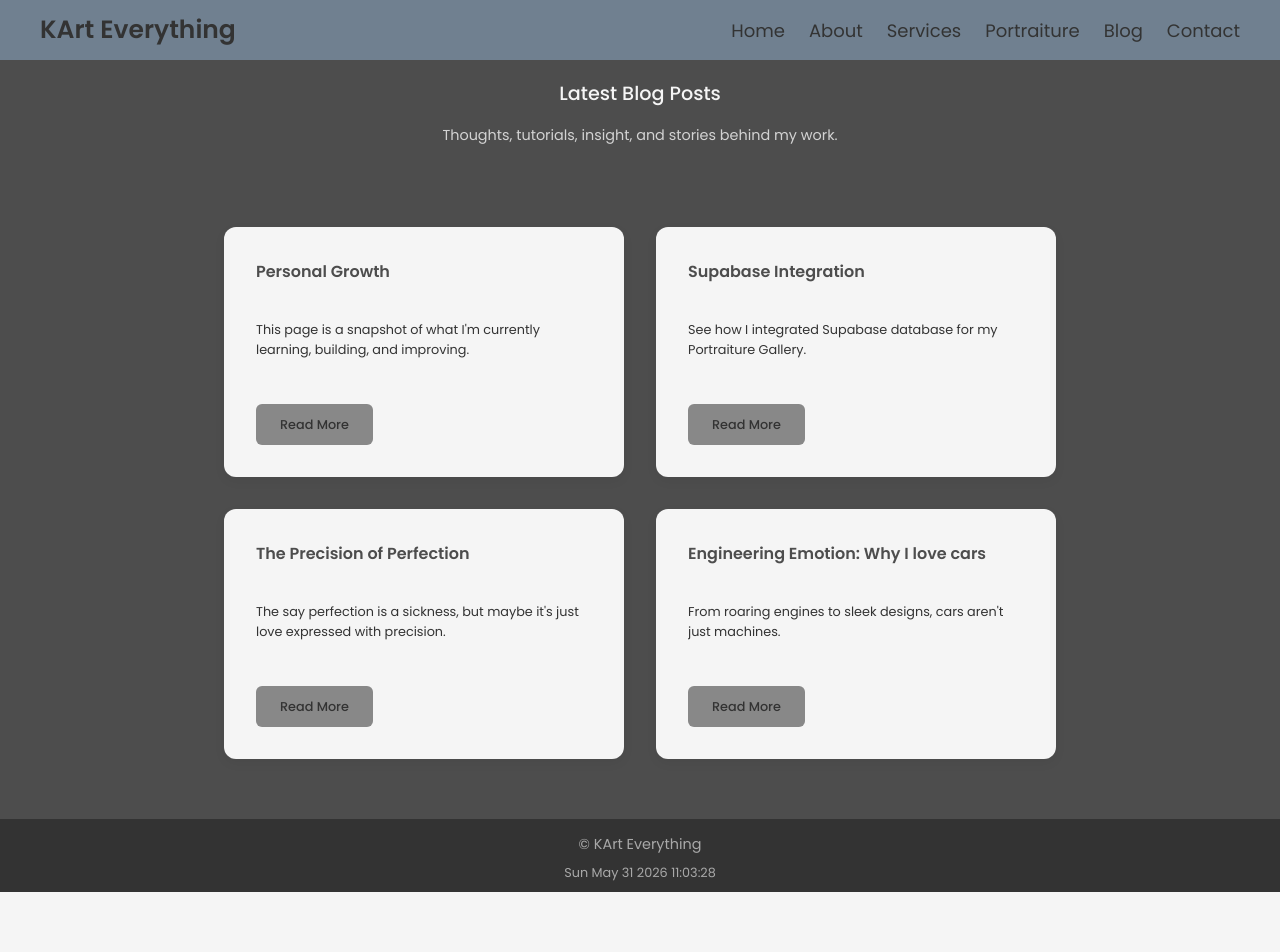
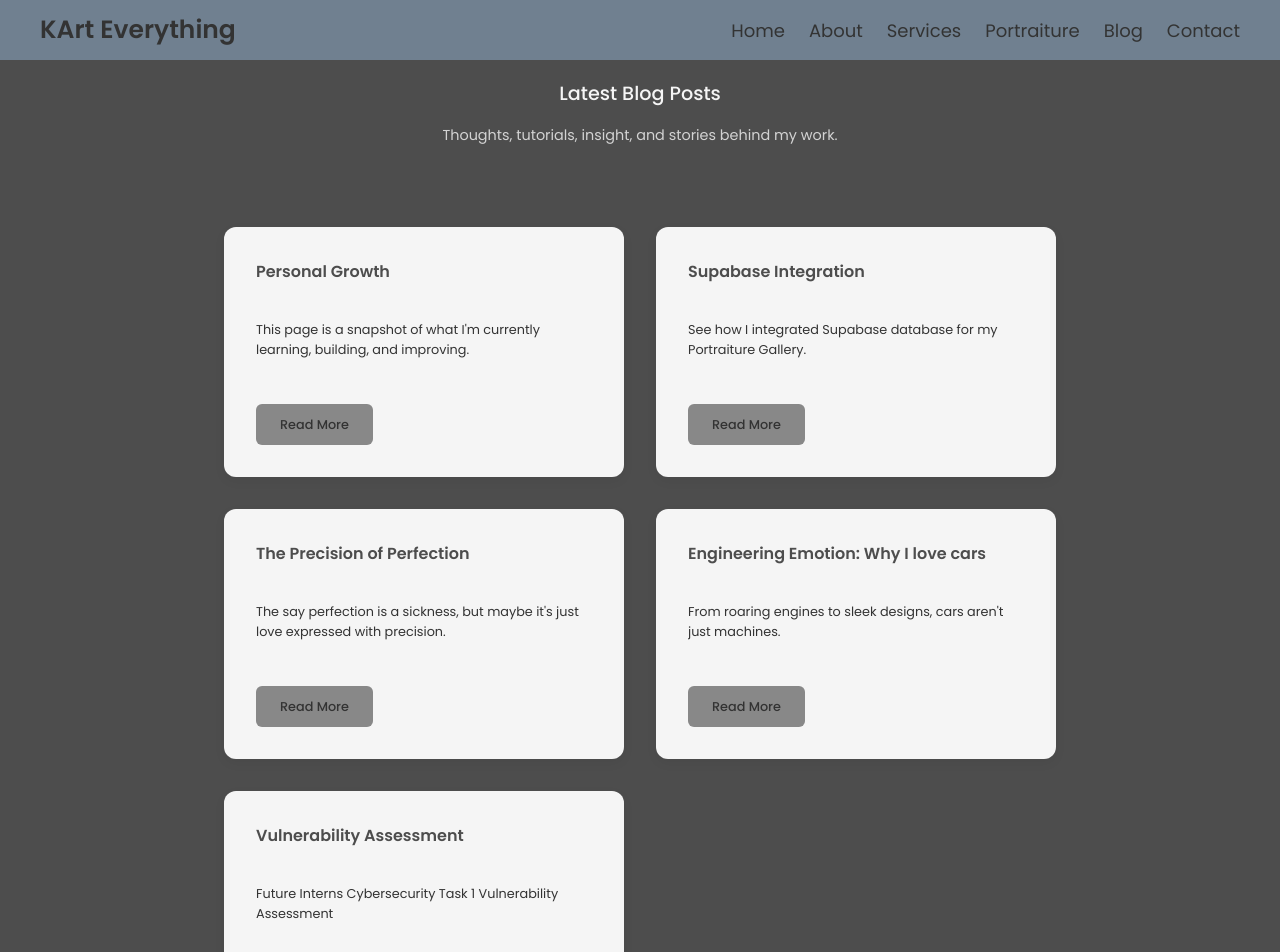
Before and after one commit to karteverything/karteverything2, a Next.js app: page /blog in a window 1280 px wide. Shown: the top 952 px of the page. Before the commit the page ends 892 px from the top, so only its background shows below. Built offline with nearby package versions, Linux system fonts and the light colour scheme; no server answers.

Commit message:
add blog snippets

```diff
--- a/data/blogPosts.js
+++ b/data/blogPosts.js
@@ -31,4 +31,12 @@ export const blogPosts = [
         published: "2025-12-02",
         updated: "2026-03-10",
     },
+    {
+        slug: "securing",
+        title: "Vulnerability Assessment",
+        snippet: "Future Interns Cybersecurity Task 1 Vulnerability Assessment",
+        path: "/blog/securing",
+        published: "2026-06-11",
+        updated: "",
+    },
 ];
```
